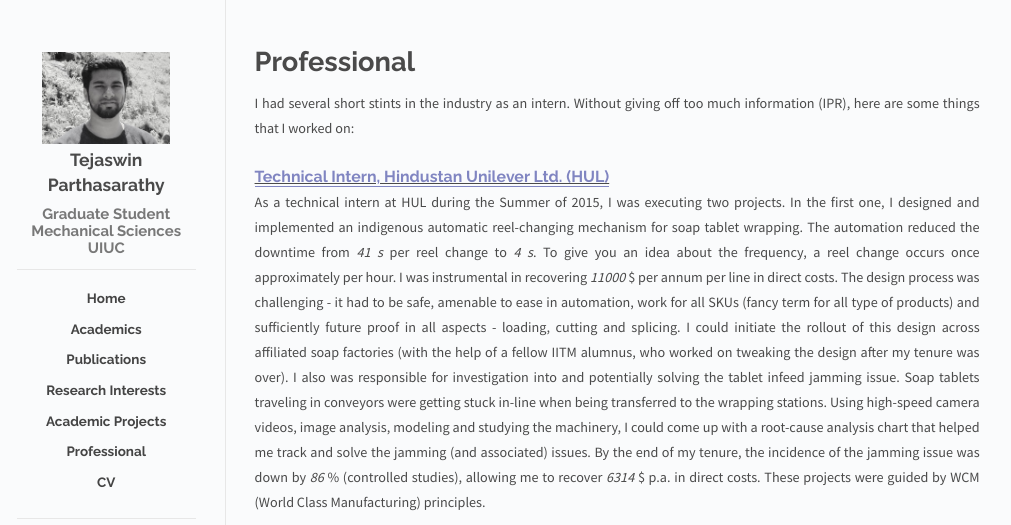
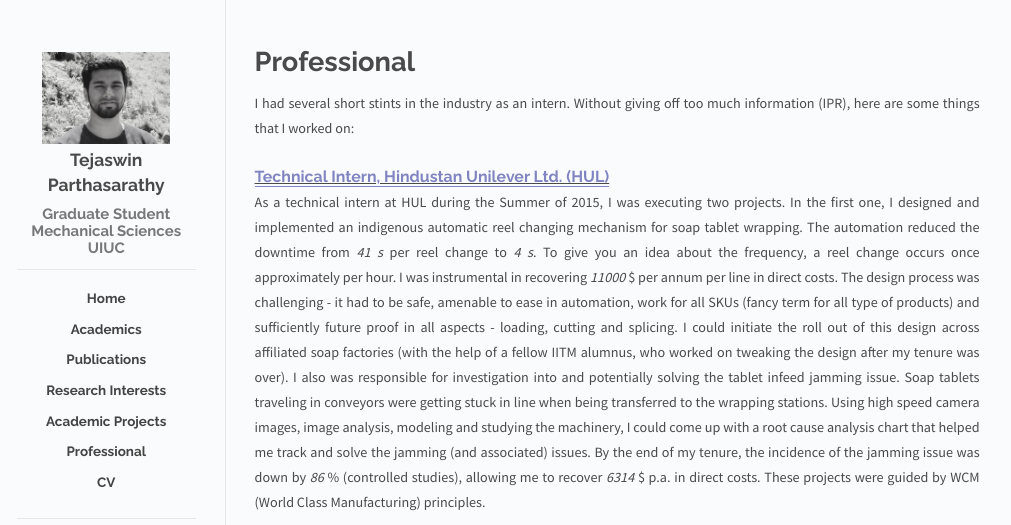
Before and after one commit to parthas1/parthas1.github.io, a Jekyll site: the page built from professional/index.md, in a window 1280 px wide. Shown: the top 525 px of the page, without its empty margins (133-1144 px from the left). Built offline with Jekyll 4.4.1, drawn with Linux system fonts in a browser that asks for light colours; some of the changed text lies outside the part shown.

Commit message:
fixed grammar

```diff
--- a/professional/index.md
+++ b/professional/index.md
@@ -8,9 +8,9 @@ order: 6
 <p><small>I had several short stints in the industry as an intern. Without giving off too much information (IPR), here are some things that I worked on:</small></p>
 <p></p>
 <h3><u><a href="https://www.hul.co.in/">Technical Intern, Hindustan Unilever Ltd. (HUL)</a></u></h3>
-<p><small>	As a technical intern at HUL during the Summer of 2015, I was executing two projects. In the first one, I designed and implemented an indigenous automatic reel-changing mechanism for soap tablet wrapping. The automation reduced the downtime from <em>41 s</em> per reel change to <em>4 s</em>. To give you an idea about the frequency, a reel change occurs once approximately per hour. I was instrumental in recovering <em>11000</em> $ per annum per line in direct costs. The design process was challenging - it had to be safe, amenable to ease in automation, work for all SKUs (fancy term for all type of products) and sufficiently future proof in all aspects - loading, cutting and splicing. I could initiate the rollout of this design across affiliated soap factories (with the help of a fellow IITM alumnus, who worked on tweaking the design after my tenure was over).
+<p><small>	As a technical intern at HUL during the Summer of 2015, I was executing two projects. In the first one, I designed and implemented an indigenous automatic reel changing mechanism for soap tablet wrapping. The automation reduced the downtime from <em>41 s</em> per reel change to <em>4 s</em>. To give you an idea about the frequency, a reel change occurs once approximately per hour. I was instrumental in recovering <em>11000</em> $ per annum per line in direct costs. The design process was challenging - it had to be safe, amenable to ease in automation, work for all SKUs (fancy term for all type of products) and sufficiently future proof in all aspects - loading, cutting and splicing. I could initiate the roll out of this design across affiliated soap factories (with the help of a fellow IITM alumnus, who worked on tweaking the design after my tenure was over).
 
-I also was responsible for investigation into and potentially solving the tablet infeed jamming issue. Soap tablets traveling in conveyors were getting stuck in-line when being transferred to the wrapping stations. Using high-speed camera videos, image analysis, modeling and studying the machinery, I could come up with a root-cause analysis chart that helped me track and solve the jamming (and associated) issues. By the end of my tenure, the incidence of the jamming issue was down by <em>86</em> % (controlled studies), allowing me to recover <em>6314</em> $ p.a. in direct costs. These projects were guided by WCM (World Class Manufacturing) principles. </small></p>
+I also was responsible for investigation into and potentially solving the tablet infeed jamming issue. Soap tablets traveling in conveyors were getting stuck in line when being transferred to the wrapping stations. Using high speed camera images, image analysis, modeling and studying the machinery, I could come up with a root cause analysis chart that helped me track and solve the jamming (and associated) issues. By the end of my tenure, the incidence of the jamming issue was down by <em>86</em> % (controlled studies), allowing me to recover <em>6314</em> $ p.a. in direct costs. These projects were guided by WCM (World Class Manufacturing) principles. </small></p>
 <p></p>
 
 <h3><u><a href="https://www.forbesmarshall.com/default.aspx"> Winter Intern, Forbes Marshall Ltd.</a></u></h3>
```
Also changed, not shown: other parts of professional/index.md (+1 -1 lines), courseProj/index.md (+2 -2 lines), research/index.md (+2 -2 lines).
